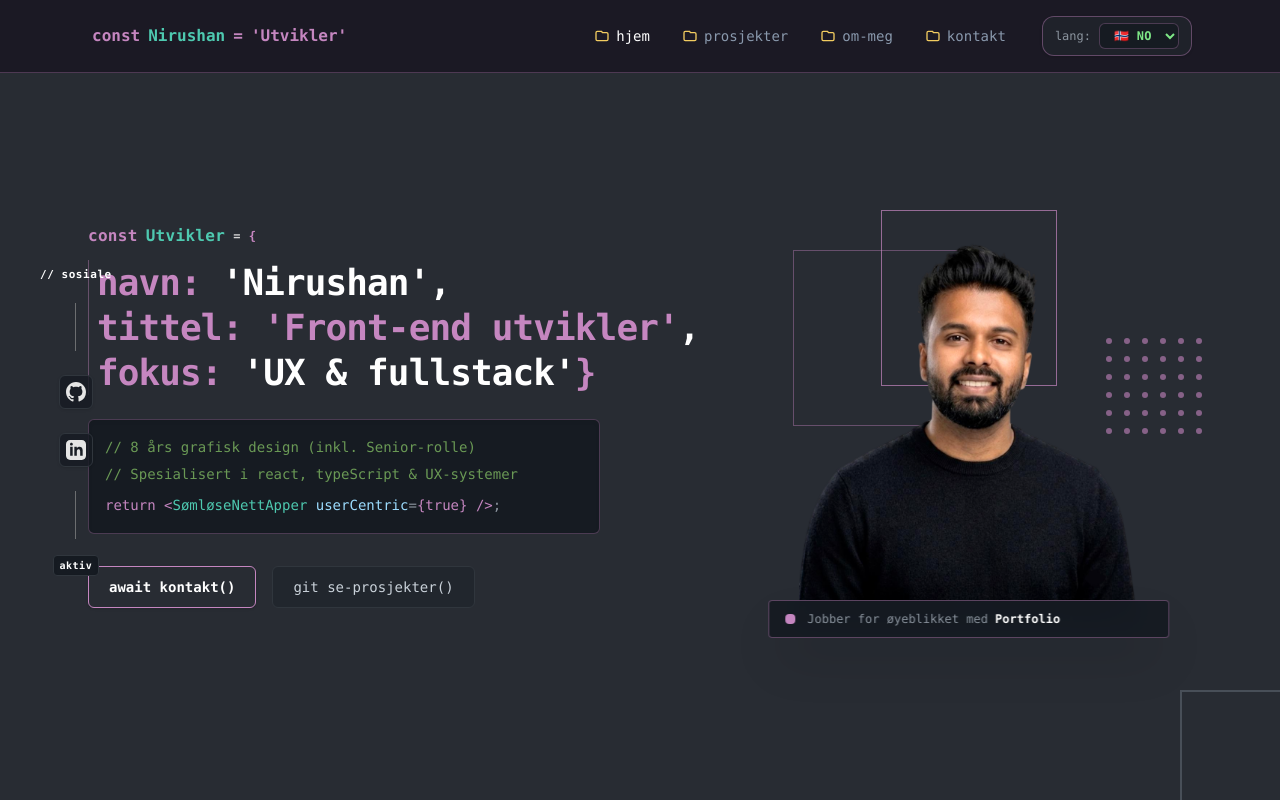
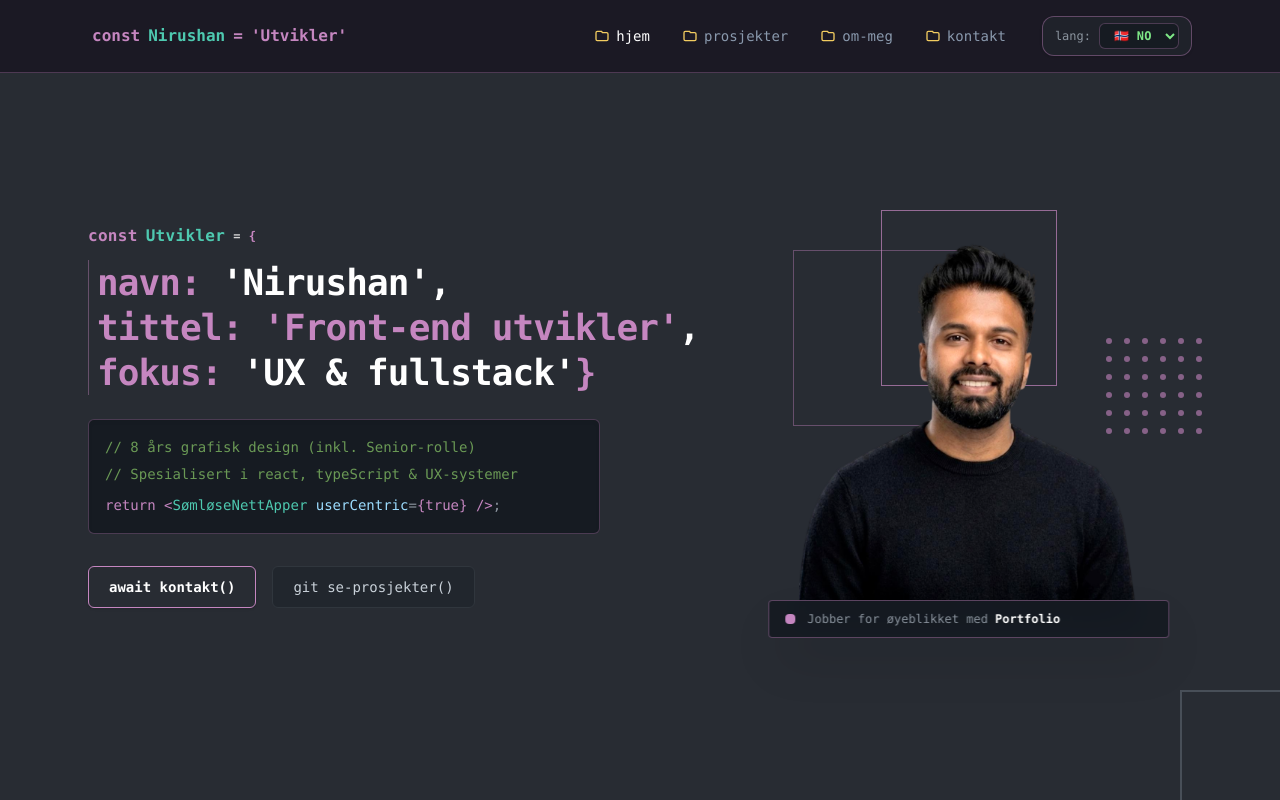
Before and after one commit to Nirush4/portfolio-new, a React (Vite) app: page / in a window 1280 px wide. Shown: the top 800 px of the page. Built offline with nearby package versions, Linux system fonts and the light colour scheme.

Commit message:
fix: update flex display for background accents component

```diff
--- a/src/components/BackgroundAccents.tsx
+++ b/src/components/BackgroundAccents.tsx
@@ -11,13 +11,11 @@ export const BackgroundAccents = ({
 }: BackgroundAccentsProps): JSX.Element => {
   return (
     <>
-      <div className='fixed left-6 xl:left-10 top-1/3 hidden xl:flex flex-col items-center gap-3 z-25 font-mono select-none'>
+      <div className='fixed left-6 xl:left-10 top-1/3 hidden min-[1350px]:flex flex-col items-center gap-3 z-25 font-mono select-none'>
         <span className='text-[11px] text-white font-semibold tracking-wider writing-mode-vertical mb-2'>
           {t.sidebar.socials}
         </span>
-
         <div className='w-[1px] h-12 bg-[#919191a7] transition-all duration-300 hover:bg-[#569CD6]'></div>
-
         <div className='flex flex-col gap-6 text-[#808080] py-3 items-center'>
           <div className='relative flex items-center group'>
             <span className='absolute left-10 opacity-0 group-hover:opacity-100 group-hover:translate-x-1 transition-all duration-300 text-[10px] text-[#569CD6] font-bold bg-[#161B22] border border-[#30363D] px-2 py-0.5 rounded shadow-md whitespace-nowrap pointer-events-none'>
@@ -53,9 +51,7 @@ export const BackgroundAccents = ({
             </a>
           </div>
         </div>
-
         <div className='w-[1px] h-12 bg-[#919191a7] transition-all duration-300 hover:bg-[#569CD6]'></div>
-
         <span className='text-[10px] text-white font-bold tracking-wider px-1.5 py-0.5 bg-[#161B22] border border-[#30363D] rounded shadow-inner mt-1'>
           {t.sidebar.active}
         </span>
```
